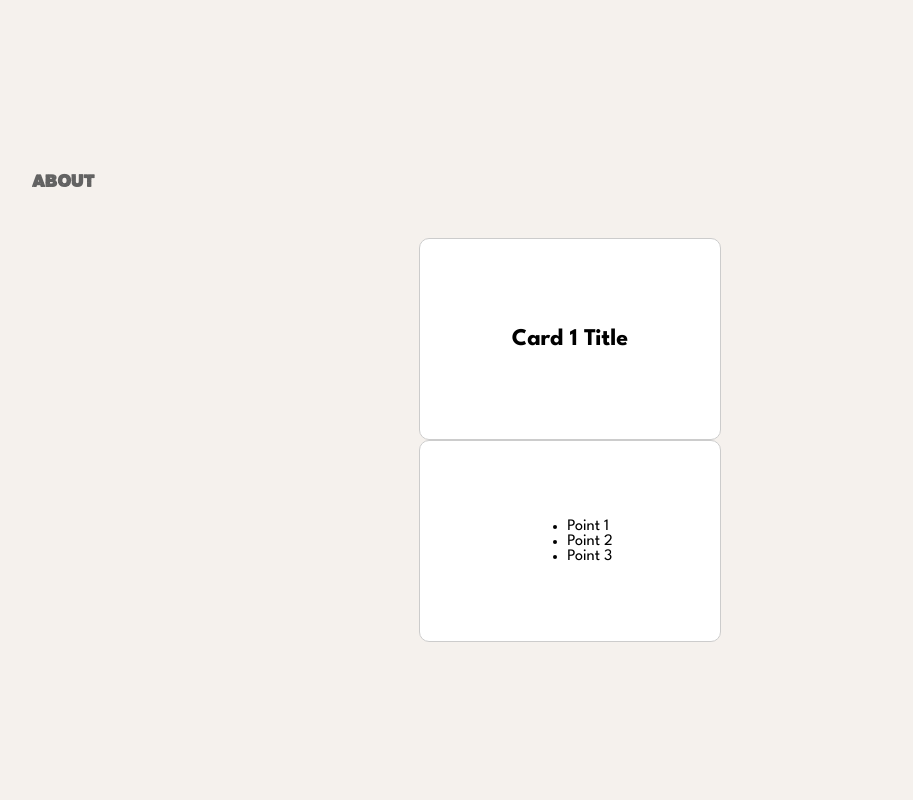
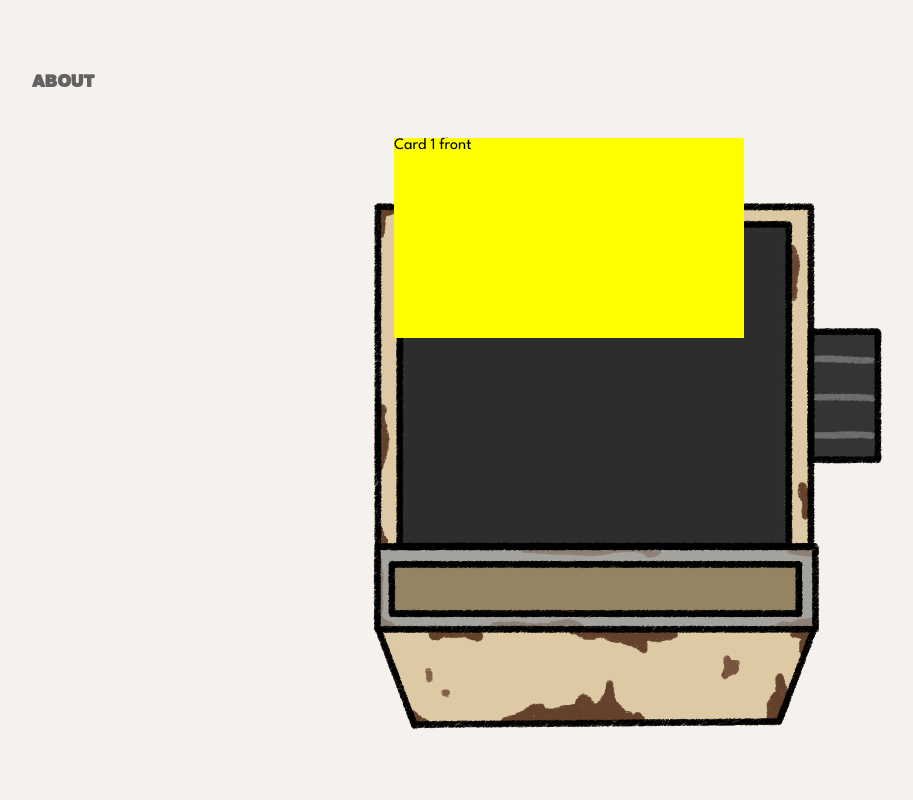
Before and after one commit to Dcipani/portfolio, a React (Create React App) app: page /#home in a window 1280 px wide. Shown: the part 920-1720 px from the top of the page, without its empty margins (71-984 px from the left). Built offline with nearby package versions, Linux system fonts and the light colour scheme.

Commit message:
added rolodex functionality

```diff
--- a/src/components/About/index.jsx
+++ b/src/components/About/index.jsx
@@ -1,166 +1,57 @@
-import React, { useState, useEffect } from "react";
-import "./style.scss";
+import React, { useState } from 'react';
 import SectionHeader from "../SectionHeader";
+import Rolodex from "../../images/rolodex.png"
+import './style.scss';
 
-export default function About() {
+const About = () => {
+    const [cardIndex, setCardIndex] = useState(0)
+    const numCards = 4;
+    const [lastId, setLastId] = useState(numCards)
     const cards = [
-        {
-        title: "Card 1 Title",
-        points: ["Point 1", "Point 2", "Point 3"],
-        },
-        {
-        title: "Card 2 Title",
-        points: ["Point 4", "Point 5", "Point 6"],
-        },
-        {
-        title: "Card 3 Title",
-        points: ["Point 7", "Point 8", "Point 9"],
-        },
+        {id: lastId, front: 'Card 4 front', back: 'Card 4 back'},
+        {id: 3, front: 'Card 3 front', back: 'Card 3 back'},
+        {id: 2, front: 'Card 2 front', back: 'Card 2 back'},
+        {id: 1, front: 'Card 1 front', back: 'Card 1 back'},
     ];
-    const [currentIndex, setCurrentIndex] = useState(0);
 
     const handleClick = () => {
-        if (isAnimating) return; // Prevent multiple clicks during animation
-
-        setIsAnimating(true);
-
-        setTimeout(() => {
-        setCurrentIndex((prevIndex) => (prevIndex + 1) % cards.length);
-        setIsAnimating(false);
-        }, 500); // Match this duration with CSS transition duration
+        setCardIndex(cardIndex+1);
+        if (cardIndex >= cards.length-1) {
+            setLastId(0)
+            setCardIndex(0)
+        } else if (cardIndex === 1) {
+            setLastId(numCards)
+        }
     };
-    const [isAnimating, setIsAnimating] = useState(false);
-
-  return (
-    <section className={"about-section"}>
-        <SectionHeader title='about'/>
-
-        <div className="rolodex" onClick={handleClick}>
-            <div className={`card-container ${isAnimating ? 'animating' : ''}`}>
-                <div className="card top-card">
-                    <h2>{cards[currentIndex].title}</h2>
-                </div>
-                <div className="card bottom-card">
-                    <ul>
-                        {cards[currentIndex].points.map((point, index) => (
-                        <li key={index}>{point}</li>
-                        ))}
-                    </ul>
+    const setZIndex = (card, cardIndex) => {
+        return (cardIndex >= card.id) ? card.id : 10-card.id;
+    };
+    return (
+        <section className='about-section'>
+            <SectionHeader title="about" />
+            <div className="rolodex">
+                <img className="rolodex-image" src={Rolodex} alt="rolo" />
+                <div className="cards-container">
+                    {cards.map((card, index) => (
+                        <div
+                        key={card.id}
+                        className={`card ${(cardIndex >= card.id) ? 'top' : 'bottom'}`}
+                        style={{ zIndex: setZIndex(card, cardIndex) }}
+                        onClick={handleClick}
+                        >
+                            <div className="card-front">
+                                {card.front}
+                            </div>
+                            <div className="card-back">
+                                {card.back}
+                            </div>
+                        </div>
+                    ))}
                 </div>
             </div>
-        </div>
-    </section>
-  );
+        </section>
+    )
+
 };
 
-
-
-
-// import React, { useState, useEffect } from "react";
-// import "./style.scss";
-// import SectionHeader from "../SectionHeader";
-
-// import CardImage from '../../images/pigs.png';
-
-
-// export default function About() {
-//     // Define the array of cards with color, title, bullets, and an image
-//     const cards = [
-//         {
-//             title: "Languages",
-//             bullets: [
-//                 "English (Native)",
-//                 "Italian (Native)",
-//                 "German (Intermediate)",
-//                 "Japanese (Intermediate)",
-//                 "Spanish (Intermediate)",
-//                 "French (Beginner)",
-//             ],
-//             image: CardImage
-//         },
-//         {
-//             title: "Card 2",
-//             bullets: [
-//                 "Vitae voluptatibus nihil ex",
-//                 "Recusandae quibusdam porro",
-//                 "Labore delectus in hic facere"
-//             ],
-//             image: CardImage
-//         },
-//         {
-//             title: "Card 3",
-//             bullets: [
-//                 "Dolorum repellendus minima",
-//                 "Accusantium quod dolorum",
-//                 "Voluptatum consequuntur inventore"
-//             ],
-//             image: CardImage
-//         }
-//     ];
-
-//     // State to keep track of the current card index
-//     const [currentIndex, setCurrentIndex] = useState(0);
-
-//     // Function to handle left arrow click
-//     const prevCard = () => {
-//         setCurrentIndex((prevIndex) => (prevIndex === 0 ? cards.length - 1 : prevIndex - 1));
-//     };
-
-//     // Function to handle right arrow click
-//     const nextCard = () => {
-//         setCurrentIndex((prevIndex) => (prevIndex === cards.length - 1 ? 0 : prevIndex + 1));
-//     };
-
-//     // Event listener for arrow key controls
-//     useEffect(() => {
-//         const handleKeyDown = (event) => {
-//             if (event.key === "ArrowLeft") {
-//                 prevCard();
-//             } else if (event.key === "ArrowRight") {
-//                 nextCard();
-//             }
-//         };
-
-//         window.addEventListener("keydown", handleKeyDown);
-
-//         // Cleanup the event listener on component unmount
-//         return () => {
-//             window.removeEventListener("keydown", handleKeyDown);
-//         };
-//     }, []); // Empty array ensures this runs only on component mount/unmount
-
-//     return (
-//         <section className={"about-section"}>
-//             <SectionHeader title='about'/>
-//             <div className="carousel-container">
-//                 <button onClick={prevCard} className="arrow left-arrow">←</button>
-
-//                 <div className="card-image-container">
-//                     <div className="card-container">
-//                             <div className="card-border"/>
-//                             <div className="card" >
-//                                 <h2>{cards[currentIndex].title}</h2>
-//                                 <ul>
-//                                     {cards[currentIndex].bullets.map((bullet, index) => (
-//                                         <li key={index}>{bullet}</li>
-//                                     ))}
-//                                 </ul>
-//                             </div>
-//                     </div>
-
-//                     <div className="image-container">
-
-//                         <img
-//                             src={cards[currentIndex].image}
-//                             alt={cards[currentIndex].title}
-//                             className="carousel-image"
-//                         />
-//                     </div>
-//                 </div>
-
-//                 {/* Right arrow */}
-//                 <button onClick={nextCard} className="arrow right-arrow">→</button>
-//             </div>
-//         </section>
-//     );
-// }
+export default About;
--- a/src/components/About/style.scss
+++ b/src/components/About/style.scss
@@ -1,144 +1,51 @@
-
 .rolodex {
+  position: relative;
+  justify-content: center;
+  align-items: center;
+  width: 100%;
   display: flex;
-  flex-direction: column;
-  align-items: center;
-  cursor: pointer;
-
-  .card-container {
-    position: relative;
-    height: 200px; // Adjust height based on your design
-    width: 300px; // Adjust width based on your design
-    perspective: 1000px; // For 3D effect
-    &.animating {
-      animation: flipRolo .5s ease-in-out;
+  .rolodex-image {
+    position: absolute;
+    top: 40px;
+    left: 28%;
+  }
 }
 
+.cards-container {
+  position: relative;
+  width: 350px;
+  height: 400px;
   .card {
     position: absolute;
     width: 100%;
-      height: 100%;
-      display: flex;
-      justify-content: center;
-      align-items: center;
-      background-color: white;
-      border: 1px solid #ccc;
-      border-radius: 10px;
-      transition: transform 0.5s ease-in-out;
-      backface-visibility: hidden;
+    height: 50%;
+    transform-style: preserve-3d;
+    transition: all .5s ease;
+    background-color: yellow;
 
-      &.top-card {
-        transform: translateY(0); // Show the top card
+    &.top {
+      transform: rotateX(-180deg) translateY(-100%);
     }
 
-      &.bottom-card {
-        transform: translateY(100%); // Hide the bottom card initially
-      }
-    }
-  }
   }
 
 
-@keyframes flipRolo {
-  0% {
-    transform: rotateX(0deg);
-  }
-  100% {
-    transform: rotateX(180deg);
-  }
 }
 
-
-
-
-// .carousel-container {
-//   position: relative;
-//   display: flex;
-//   justify-content: center;
-//   align-items: center;
-//   height: 250px; /* Adjust based on card/image size */
-// }
-
-// .card-image-container {
-//   display: flex;
-//   justify-content: center;
-//   align-items: center;
-//   gap: 100px; /* Space between the card and the image */
-// }
-
-// .card-container {
-//   position: relative;
-//   width: 400px;
-//   height: 400px;
-// }
-
-// .card-border {
-//   position: absolute ;
-//   top: 20px;
-//   left: 0;
-//   width: 396px;
-//   height: 396px;
-//   display: flex;
-//   justify-content: center;
-//   align-items: center;
-//   border: 2px black solid;
-
-//   filter: url(#wavy);
-
-// }
-
-// .card {
-//   width: 100%;
-//   height: 100%;
-//   color:  black;
-//   text-align: left;
-//   background-color: rgb(221, 210, 197);
-
-// }
-
-// .card h2 {
-//   margin-bottom: 10px;
-// }
-
-// .card ul {
-//   list-style: inside disc;
-// }
-
-// .image-container {
-//   position: relative;
-//   width: 340px; /* Match card width */
-//   height: 340px; /* Match card height */
-//   display: flex;
-//   justify-content: center;
-//   align-items: center;
-
-// }
-
-// .carousel-image {
-//   width: 100%;
-//   height: 100%;
-//   object-fit: cover; /* Ensures the image covers the container dimensions */
-//   position: absolute;
-//   top: 0;
-//   left: 0;
-
-// }
-
-// .arrow {
-//   position: absolute;
-//   background: none;
-//   border: none;
-//   font-size: 2rem;
-//   cursor: pointer;
-//   top: 50%;
-//   filter: url(#wavy);
-//   transform: translateY(-50%);
-// }
-
-// .left-arrow {
-//   left: 0;
-// }
-
-// .right-arrow {
-//   right: 0;
-// }
+.card-front {
+  position: absolute;
+  width: 100%;
+  height: 100%;
+  backface-visibility: hidden;
+  background-color: yellow;
+  color: black;
+}
+.card-back {
+  position: absolute;
+  width: 100%;
+  height: 100%;
+  backface-visibility: hidden;
+  background-color: orange;
+  color: black;
+  transform: rotateX(-180deg);
+}
--- a/src/components/Header/style.scss
+++ b/src/components/Header/style.scss
@@ -7,6 +7,7 @@
         font-weight: 800;
         line-height: 1;
         font-family: grunge;
+        color: rgb(46, 62, 46);
         text-transform: uppercase;
         opacity: 0;
         animation: popUp 0.5s ease-out forwards .2s;
--- a/src/components/Navbar/style.scss
+++ b/src/components/Navbar/style.scss
@@ -78,7 +78,7 @@
       list-style: none;
       margin: 0 30px;
       position: relative;
-
+      transition: opacity .5s ease-in;
       a {
         text-decoration: none;
         font-size: 20px;
```
Also changed, not shown: src/images/rolodex.png (added). Lines whose indentation alone changed are shown as unchanged.
